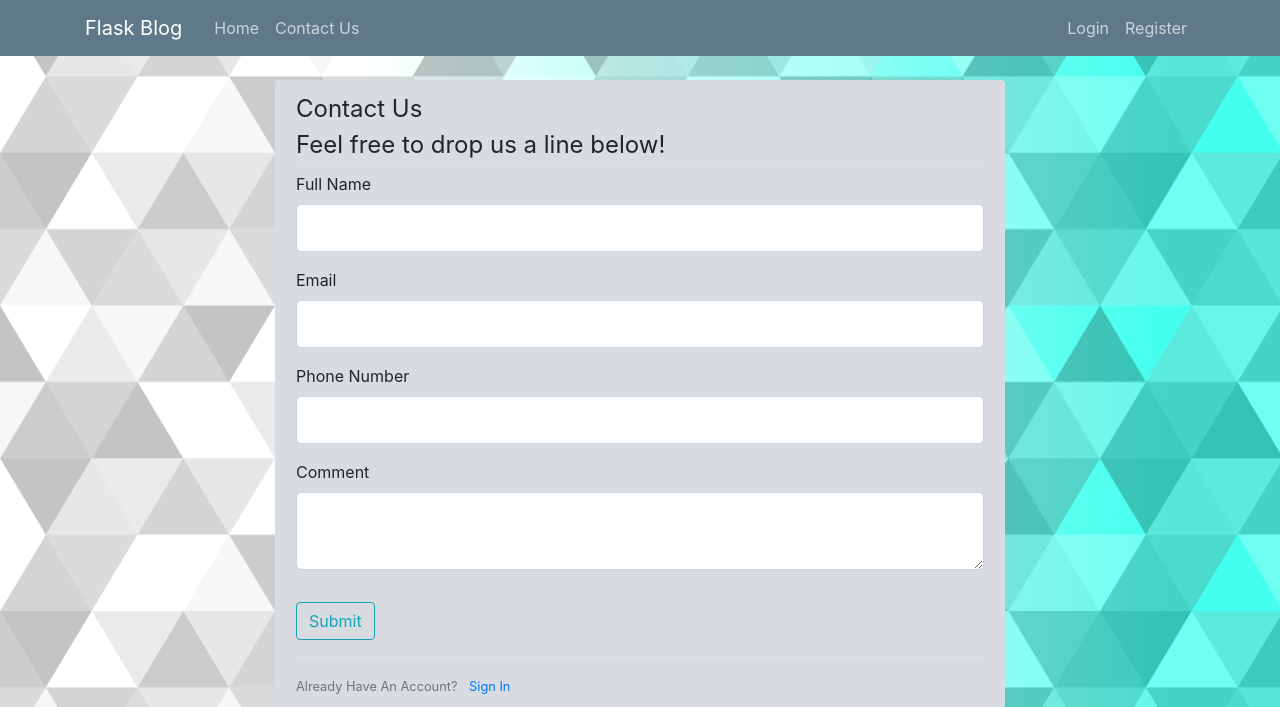
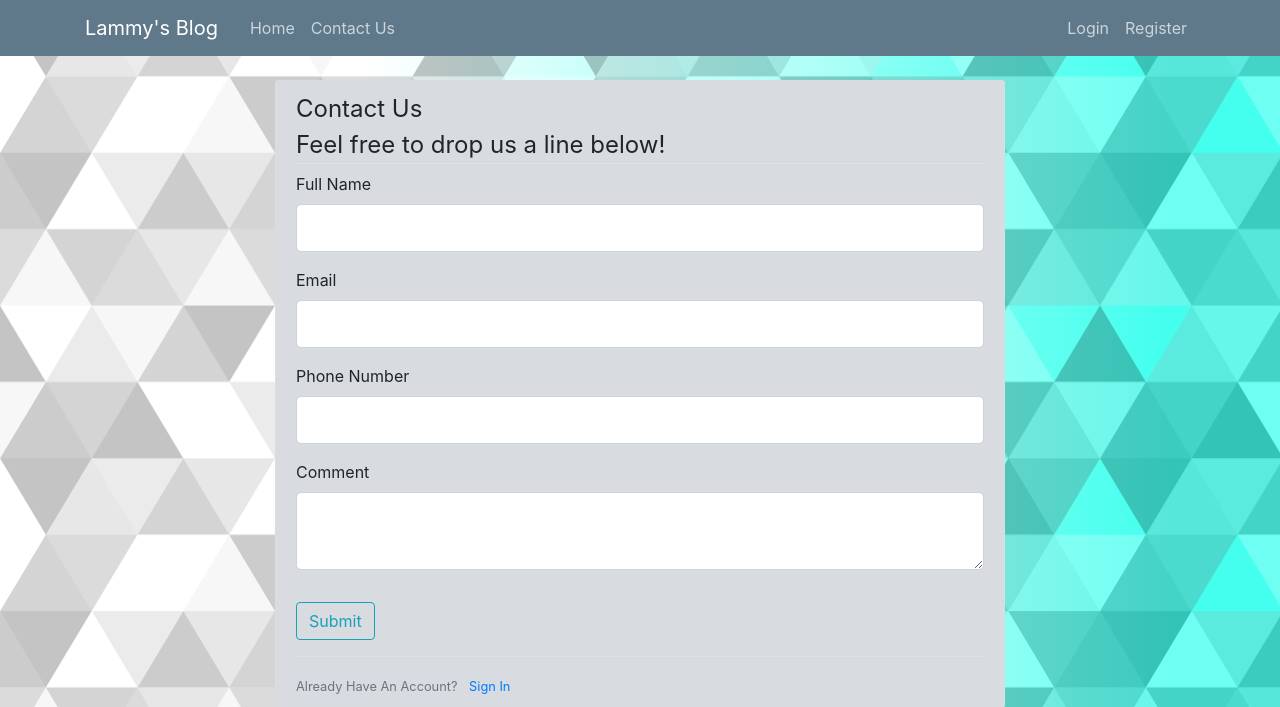
Before and after one commit to lammy-prime/Flask-Blog, a Flask app: page /contact_us in a window 1280 px wide. Shown: the top 707 px of the page. Run offline with Flask 2, Linux system fonts and the light colour scheme; some libraries are stand-ins or nearby versions.

Commit message:
updated layout.html

```diff
--- a/flaskblog/templates/layout.html
+++ b/flaskblog/templates/layout.html
@@ -11,7 +11,7 @@
     <link rel="stylesheet" type="text/css" href="{{ url_for('static', filename='main.css') }}">
 
     {% if title %}
-        <title>Flask Blog - {{ title }}</title>
+        <title>Lammy's Blog - {{ title }}</title>
     {% else %}
         <title>Lammy's Blog</title>
     {% endif %}
@@ -20,7 +20,7 @@
     <header class="site-header">
       <nav class="navbar navbar-expand-md navbar-dark bg-steel fixed-top">
         <div class="container">
-          <a class="navbar-brand mr-4" href="/">Flask Blog</a>
+          <a class="navbar-brand mr-4" href="/">Lammy's Blog</a>
           <button class="navbar-toggler" type="button" data-toggle="collapse" data-target="#navbarToggle" aria-controls="navbarToggle" aria-expanded="false" aria-label="Toggle navigation">
             <span class="navbar-toggler-icon"></span>
           </button>
```
Also changed, not shown: flaskblog/site.db.
